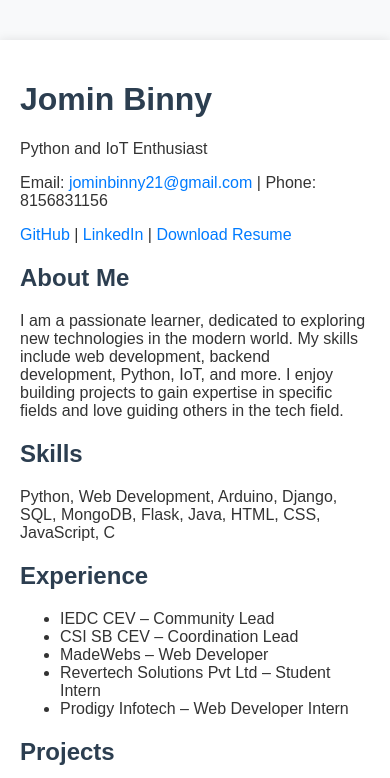
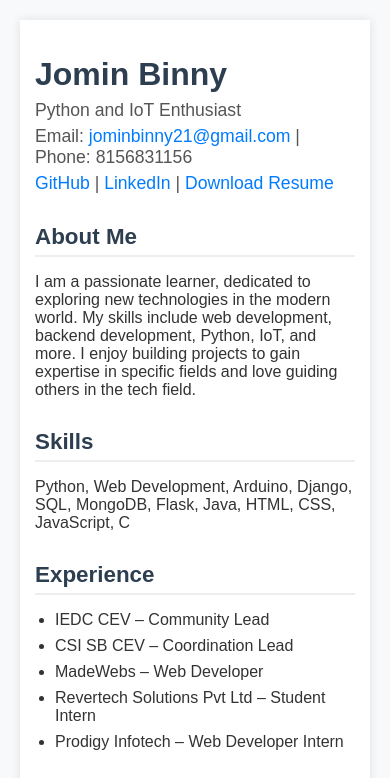
Before and after one commit to jominbinny/jominbinny.github.io, a plain HTML site: page index.html in a window 390 px wide. Shown: the top 778 px of the page. Drawn offline with Linux system fonts and the light colour scheme.

Commit message:
Update style.css

```diff
--- a/style.css
+++ b/style.css
@@ -1,4 +1,3 @@
-
 body {
     font-family: Arial, sans-serif;
     background-color: #f8f9fa;
@@ -6,6 +5,7 @@ body {
     margin: 0;
     padding: 0;
 }
+
 .container {
     max-width: 800px;
     margin: 40px auto;
@@ -13,16 +13,79 @@ body {
     background-color: #fff;
     box-shadow: 0 0 10px rgba(0, 0, 0, 0.1);
 }
+
 header, section {
-    margin-bottom: 20px;
+    margin-bottom: 30px;
 }
-h1, h2 {
+
+header h1 {
+    font-size: 2.5em;
     color: #2c3e50;
+    margin-bottom: 0.2em;
 }
+
+header p {
+    font-size: 1.1em;
+    margin: 0.3em 0;
+    color: #555;
+}
+
+h2 {
+    color: #2c3e50;
+    border-bottom: 2px solid #eee;
+    padding-bottom: 5px;
+    margin-bottom: 10px;
+}
+
+ul {
+    padding-left: 20px;
+}
+
+ul li {
+    margin-bottom: 8px;
+}
+
 a {
     color: #007bff;
     text-decoration: none;
+    transition: all 0.2s ease-in-out;
 }
+
 a:hover {
     text-decoration: underline;
+    color: #0056b3;
 }
+
+.button {
+    display: inline-block;
+    padding: 8px 16px;
+    background-color: #007bff;
+    color: #fff !important;
+    border-radius: 4px;
+    text-decoration: none;
+    margin-left: 10px;
+    font-size: 0.95em;
+}
+
+.button:hover {
+    background-color: #0056b3;
+}
+
+@media (max-width: 600px) {
+    .container {
+        padding: 15px;
+        margin: 20px;
+    }
+
+    header h1 {
+        font-size: 2em;
+    }
+
+    h2 {
+        font-size: 1.4em;
+    }
+
+    body {
+        font-size: 16px;
+    }
+}
```
